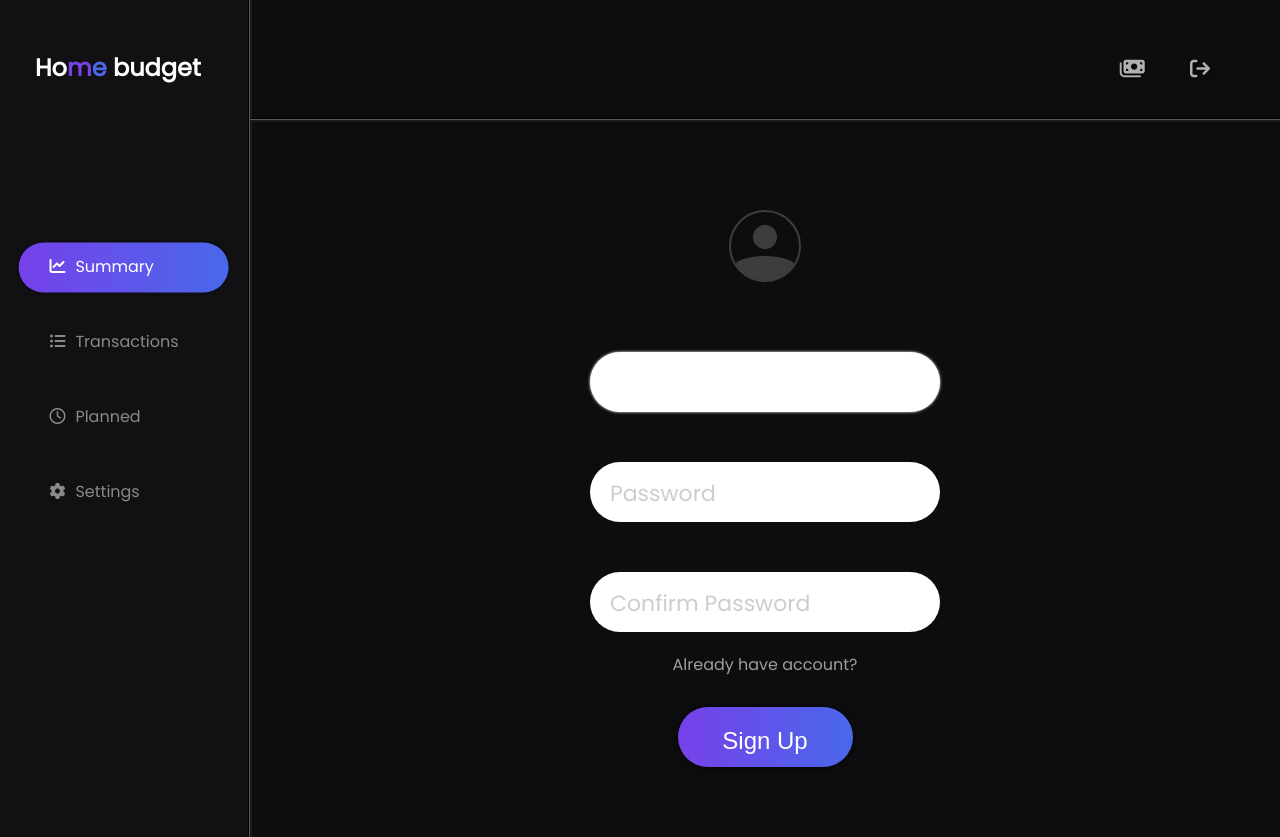
After one commit to MarcinNiemczyk/home-budget, a Flask app: page /register in a window 1280 px wide. The commit adds this page. Run offline with Flask 2, Linux system fonts and the light colour scheme; some libraries are stand-ins or nearby versions.

Commit message:
Add login forms
* Add login route for get method
Add front-end for login form

* Add register route for get method
Add front-end for register form

```diff
--- a/app.py
+++ b/app.py
@@ -8,3 +8,13 @@ app.config['TEMPLATES_AUTO_RELOAD'] = True
 @app.route('/')
 def index():
     return render_template('layout.html')
+
+
+@app.route('/login', methods=['GET', 'POST'])
+def login():
+    return render_template('login.html')
+
+
+@app.route('/register', methods=['GET', 'POST'])
+def register():
+    return render_template('register.html')
--- a/static/styles.css
+++ b/static/styles.css
@@ -167,9 +167,138 @@ header h1 {
 }
 
 main {
+    align-items: center;
+    display: flex;
+    flex-direction: column;
+    justify-content: flex-start;
     padding: 20px;
 }
 
+.login {
+    align-items: center;
+    display: flex;
+    flex-direction: column;
+    justify-content: center;
+    margin-bottom: 50px;
+}
+
+.login__head {
+    border: solid 2px rgba(255, 255, 255, 0.2);
+    border-radius: 50%;
+    height: 72px;
+    margin: 70px;
+    overflow: hidden;
+    position: relative;
+    width: 72px;
+}
+
+.login__head::before {
+    background-color: rgba(255, 255, 255, 0.2);
+    bottom: 0;
+    border-radius: 50%;
+    content: "";
+    display: block;
+    height: 24px;
+    left: 2px;
+    position: absolute;
+    width: 64px;
+}
+
+.login__head::after {
+    background-color: rgba(255, 255, 255, 0.2);
+    bottom: 45%;
+    border-radius: 50%;
+    content: "";
+    display: block;
+    height: 24px;
+    left: 32%;
+    position: absolute;
+    width: 24px;
+}
+
+
+.login__item {
+    margin-bottom: 50px;
+    position: relative;
+}
+
+.login__input,
+.login__button {
+    border: none;
+    border-radius: 30px;
+    color: #080808;
+    font-size: 24px;
+    height: 60px;
+    overflow: hidden;
+    padding: 20px;
+    width: 100%;
+}
+
+.login__input:hover {
+    box-shadow: 0px 0px 3px white;
+}
+
+.login__input:focus,
+.login__button:focus {
+    outline: none;
+    box-shadow: 0px 0px 3px white;
+}
+
+.login__item label {
+    color: rgba(130, 130, 130, 0.4);
+    cursor: text;
+    font-size: 22px;
+    left: 20px;
+    opacity: 1;
+    position: absolute;
+    top: 15px;
+    transition: 0.1s linear;
+}
+
+.login__input:hover + label,
+.login__item label:hover {
+    transform: translate(30px);
+    opacity: 0.3;
+}
+
+.login__input:focus + label,
+.login__input:not(:placeholder-shown) + label {
+    opacity: 0;
+    transform: translate(220px);
+}
+
+.login__redirect {
+    color: rgba(255, 255, 255, 0.6);
+    text-decoration: none;
+    margin-bottom: 30px;
+    margin-top: -30px;
+}
+
+.login__button {
+    background: linear-gradient(to right, var(--gradient-color-purple), var(--gradient-color-blue));
+    box-shadow: 0px 0px 5px black;
+    color: white;
+    cursor: pointer;
+    max-width: 50%;
+    position: relative;
+}
+
+.login__button::after {
+    background-color: rgba(255, 255, 255, 0.3);
+    content: "";
+    display: block;
+    height: 80px;
+    left: -80px;
+    position: absolute;
+    top: -10px;
+    transform: skewX(-15deg);
+    transition: transform 0.1s linear;
+    width: 70px;
+}
+
+.login__button:hover::after {
+    transform: skewX(-15deg) translate(250px);
+}
 
 @media (max-width: 1400px) {
     .navbar {
@@ -219,6 +348,7 @@ main {
         transform: scale(0, 1);
         transition: transform 0.2s ease-in-out;
         width: 400px;
+        z-index: 1;
     }
 
     .navbar {
@@ -259,6 +389,7 @@ main {
         top: 30px;
         transition: transform 0.2s ease-in-out;
         width: 2em;
+        z-index: 2;
     }
 
     .nav-toggle-label:hover {
--- /dev/null
+++ b/templates/register.html
@@ -0,0 +1,26 @@
+{% extends "layout.html" %}
+
+{% block title %}
+    Register
+{% endblock %}
+
+
+{% block content %}
+    <div class="login__head"></div>
+    <form action="/register" autocomplete="off" class="login" method="post">
+        <div class="login__item">
+            <input autofocus class="login__input" id="username" name="username" placeholder=" " type="text">
+            <label for="username">Username</label>
+        </div>
+        <div class="login__item">
+            <input class="login__input" id="password1" name="password1" placeholder=" " type="password">
+            <label for="password1">Password</label>
+        </div>
+        <div class="login__item">
+            <input class="login__input" id="password2" name="password2" placeholder=" " type="password">
+            <label for="password2">Confirm Password</label>
+        </div>
+        <a class="login__redirect" href="/login">Already have account?</a>
+        <button class="login__button" type="submit">Sign Up</button>
+    </form>
+{% endblock %}
```
Also changed, not shown: templates/login.html (+22 -0 lines).
